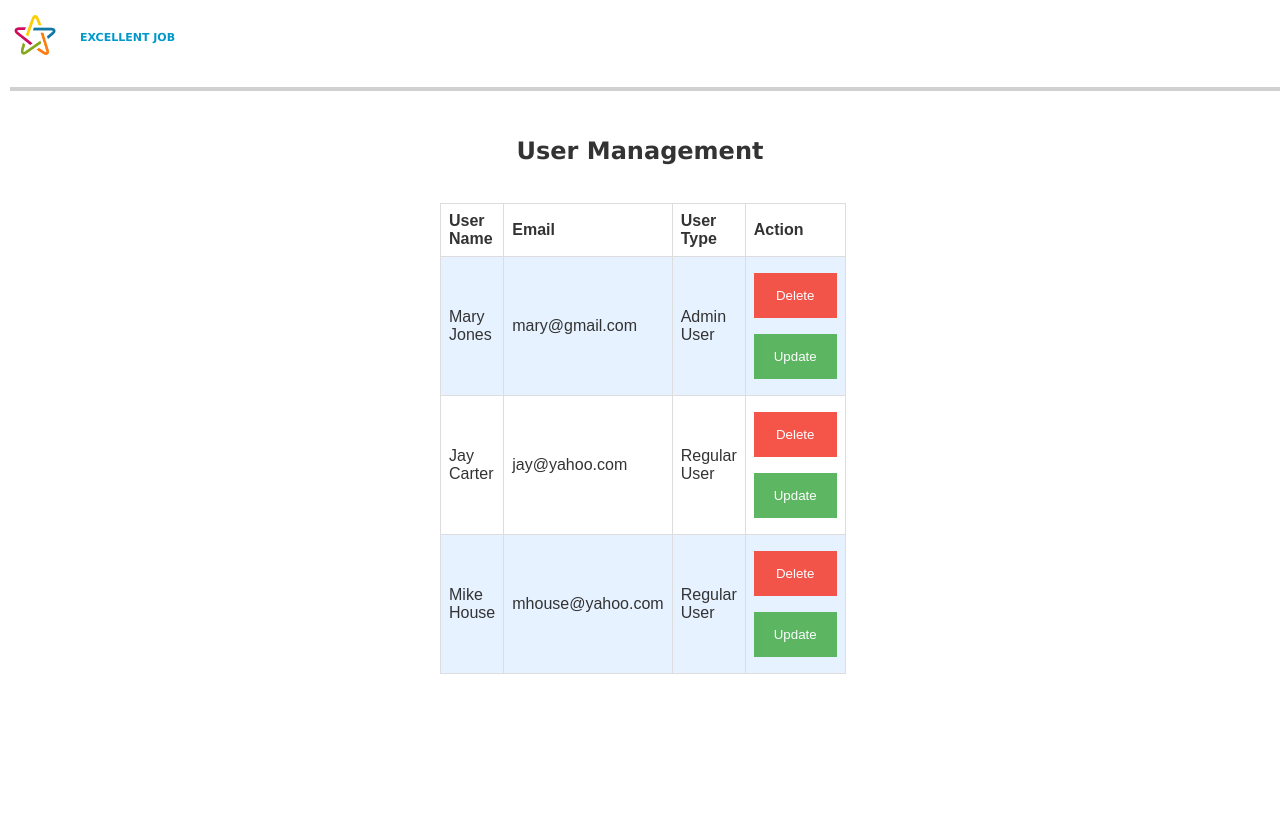
After one commit to jdgamble555/cs-467-cst-osu, a PHP site: page /view/UserManagement.php in a window 1280 px wide. The commit adds this page. Run offline with PHP 8.4, Linux system fonts and the light colour scheme.

Commit message:
Added 5 UIs saved under folder view.

```diff
--- a/includes/layout.css
+++ b/includes/layout.css
@@ -194,13 +194,13 @@ div.btn_group {
 }
 
 /* Style for cancel button */
-.cancelbtn {
+.cancelbtn, .deletebtn {
 	padding: 15px 20px;
 	background-color: #f44336;
 }
 
 /* Float cancel and signup buttons with equal width */
-.cancelbtn, .signupbtn, .savebtn, .emailbtn {
+.cancelbtn, .signupbtn, .savebtn, .emailbtn, {
 	margin-top: 5%;
 	float: left;
 	width: 45%;
@@ -215,7 +215,7 @@ div.btn_group {
 }
 
 /* Password Reset page style */
-#pwr_container, #signup_container, #myAccount_container, #awardEntry_container {
+#pwr_container, #signup_container, #myAccount_container, #awardEntry_container, #report_container, #userList_container {
   	width: 400px;
   	margin: 0 auto;
   	margin-top: 15px;
@@ -223,3 +223,20 @@ div.btn_group {
   	transition: opacity 1s;
   	-webkit-transition: opacity 1s;
 }
+
+/* Table style */
+table {
+    font-family: arial, sans-serif;
+    border-collapse: collapse;
+    width: 80%;
+}
+
+td, th {
+    border: 1px solid #dddddd;
+    text-align: left;
+    padding: 8px;
+}
+
+tr:nth-child(even) {
+    background-color: #e6f2ff;
+}
--- /dev/null
+++ b/view/UserManagement.php
@@ -0,0 +1,57 @@
+<!DOCTYPE html>
+<html lang="en">
+<head>
+    <meta charset="utf-8">
+    <title>CS467 Capstone Project</title>
+    <!-- add icon link -->
+    <link rel="icon" href="../img/star_logo.jpg" type="image/x-icon">
+
+    <link rel="stylesheet" type="text/css" href="../includes/layout.css">
+</head>
+
+<body>
+<!--     Header     -->
+    <div class="header">
+        <img src="../img/star_logo.jpg" alt="logo">
+        <h1><a href="Login.html">EXCELLENT JOB</a></h1>
+    </div>
+
+    <h2>User Management</h2>
+
+    <!--     User Management Content     -->
+    <form action="userManagement.php">
+        <div id="userList_container">
+            <table>
+                <tr>
+                    <th>User Name</th>
+                    <th>Email</th>
+                    <th>User Type</th>
+                    <th>Action</th>
+                </tr>
+                <!--     Need to be pulling from database. Below just examples     -->
+                <tr>
+                    <td>Mary Jones</td>
+                    <td>mary@gmail.com</td>
+                    <td>Admin User</td>
+                    <td><button class="deletebtn" onclick="function">Delete</button><button class="updadtebtn" onclick="function">Update</button></td>
+                </tr>
+                <tr>
+                    <td>Jay Carter</td>
+                    <td>jay@yahoo.com</td>
+                    <td>Regular User</td>
+                    <td><button class="deletebtn" onclick="function">Delete</button><button class="updadtebtn" onclick="function">Update</button></td>
+                </tr>
+                <tr>
+                    <td>Mike House</td>
+                    <td>mhouse@yahoo.com</td>
+                    <td>Regular User</td>
+                    <td><button class="deletebtn" onclick="function">Delete</button><button class="updadtebtn" onclick="function">Update</button></td>
+                </tr>
+            </table>
+
+        </div>
+    </form>
+    <br><br><br><br><br><br>
+
+</body>
+</html>
```
Also changed, not shown: view/AwardEntry.php (renamed from view/AwardEntry.html, +5 -5 lines), view/AwardManagement.php (added, +57 -0 lines), view/ReportGeneration.php (added, +44 -0 lines), view/UserAccount.php (renamed from view/UserAccount.html).
